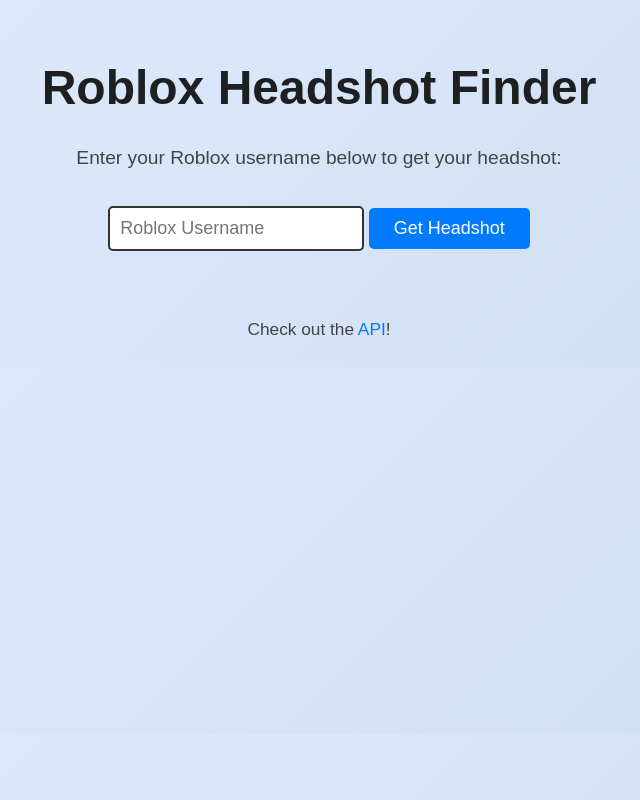
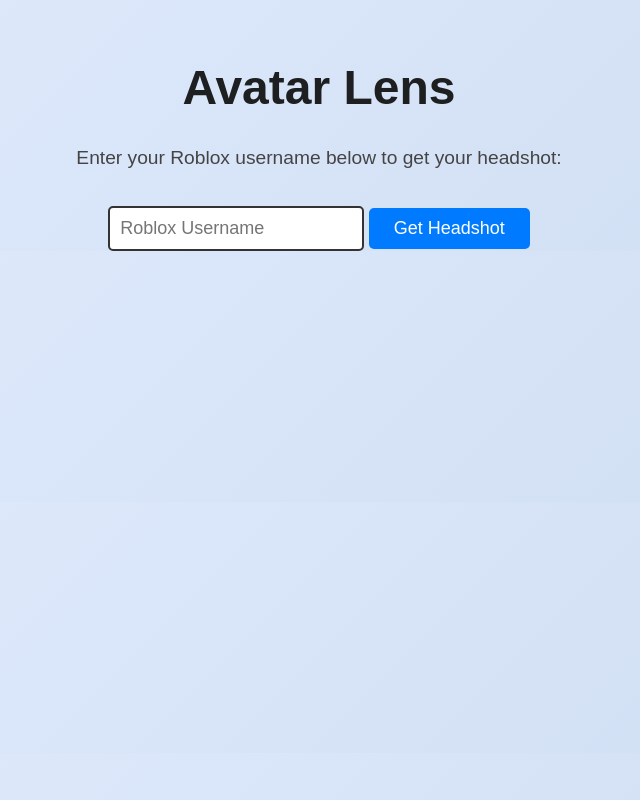
Before and after one commit to SecondRoblox/Synapse, a website: page public/index.html in a window 1280 px wide. Shown: the whole page, without its empty margins (321-961 px from the left). Drawn offline with Linux system fonts and the light colour scheme.

Commit message:
Update index.html

```diff
--- a/public/index.html
+++ b/public/index.html
@@ -3,7 +3,7 @@
 <head>
     <meta charset="UTF-8">
     <meta name="viewport" content="width=device-width, initial-scale=1.0">
-    <title>Roblox Headshot Finder</title>
+    <title>Username to Thumbnail</title>
     <style>
         /* Styling for the intro screen */
         #intro {
@@ -91,11 +91,6 @@
             margin-top: 20px;
             border-radius: 50%;
             box-shadow: 0 5px 15px rgba(0, 0, 0, 0.1);
-            transition: transform 0.5s ease;
-        }
-
-        img:hover {
-            transform: rotate(360deg);
         }
 
         #result p {
@@ -126,22 +121,6 @@
                 font-size: 16px;
             }
         }
-
-        /* Footer styling */
-        footer {
-            margin-top: 40px;
-            padding: 10px;
-            font-size: 0.9em;
-        }
-
-        footer a {
-            color: #007bff;
-            text-decoration: none;
-        }
-
-        footer a:hover {
-            text-decoration: underline;
-        }
     </style>
 </head>
 <body>
@@ -149,7 +128,7 @@
     <!-- Intro screen -->
     <div id="intro">A Synapse Studios Project</div>
 
-    <h1>Roblox Headshot Finder</h1>
+    <h1>Avatar Lens</h1>
     <p>Enter your Roblox username below to get your headshot:</p>
 
     <input type="text" id="username" placeholder="Roblox Username">
@@ -163,7 +142,7 @@
             const resultDiv = document.getElementById('result');
 
             if (username) {
-                const apiUrl = `/api/headshot?username=${username}`;
+                const apiUrl = `/api/headshot?username=${encodeURIComponent(username)}`;
 
                 fetch(apiUrl)
                     .then(response => response.json())
@@ -171,7 +150,7 @@
                         if (data.headshotUrl) {
                             resultDiv.innerHTML = `<img src="${data.headshotUrl}" alt="Roblox Headshot" width="150" height="150">`;
                         } else {
-                            resultDiv.innerHTML = `<p>Headshot not found. Please check the username.</p>`;
+                            resultDiv.innerHTML = `<p>Username not found.</p>`;
                         }
                     })
                     .catch(error => {
@@ -184,9 +163,5 @@
         }
     </script>
 
-    <footer>
-        <p>Check out the <a href="http://synapsestudios.hstn.me/?i=1" target="_blank">API</a>!</p>
-    </footer>
-
 </body>
 </html>
```
